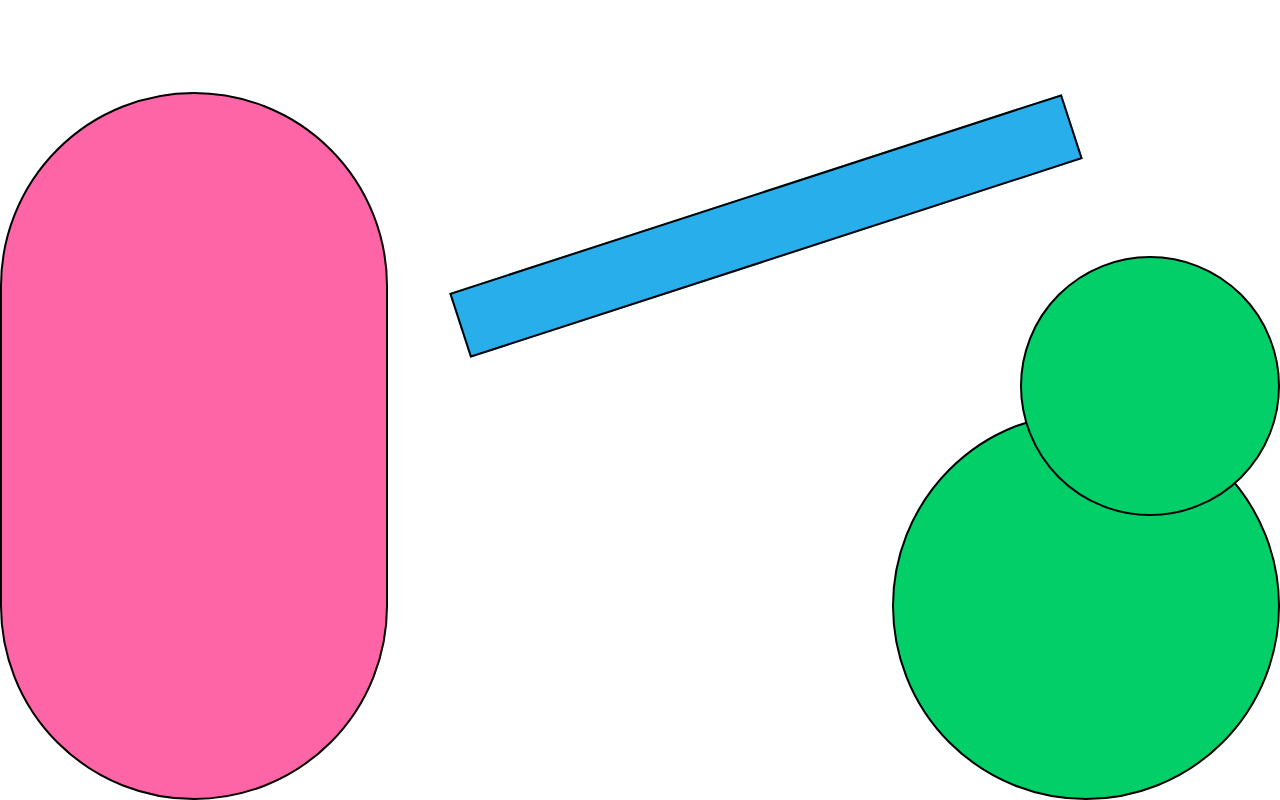
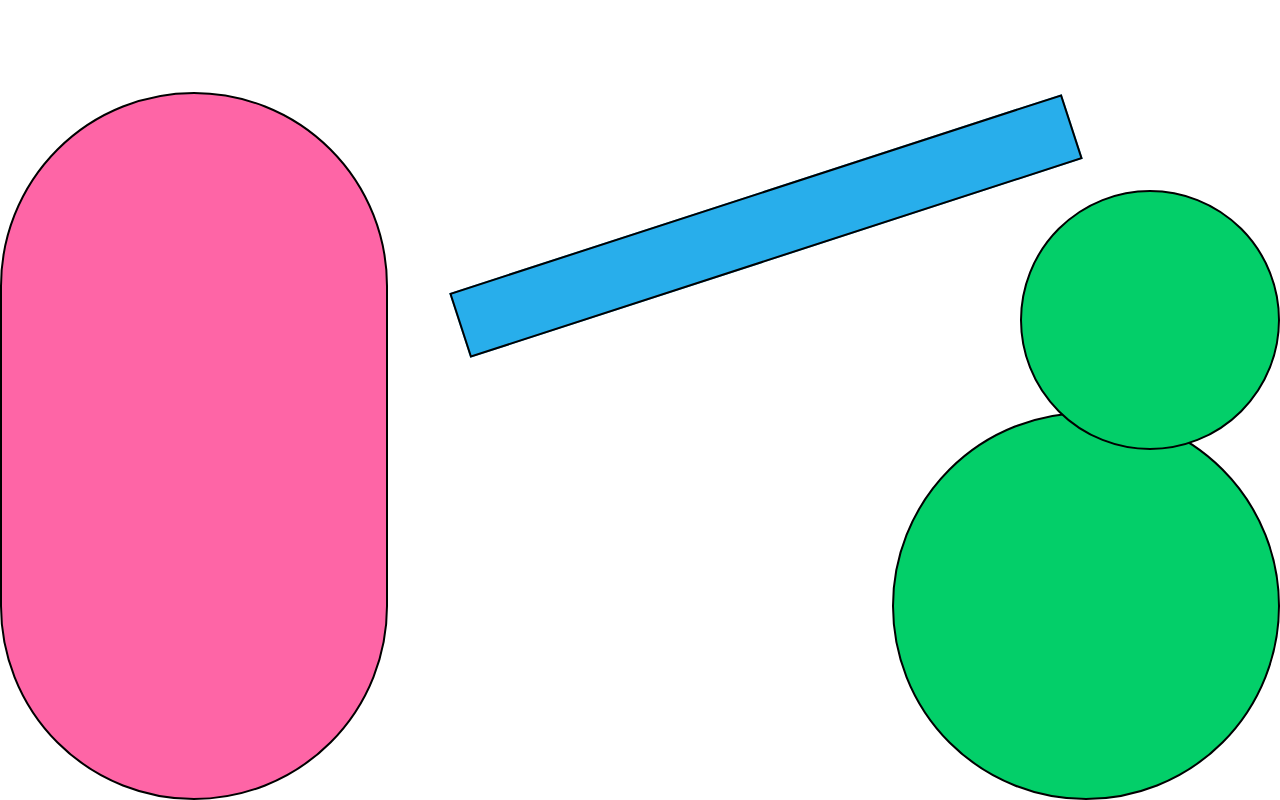
Before and after one commit to mariaapons/2DG_P4, a plain HTML site: page index.html in a window 1280 px wide. Drawn offline with Linux system fonts and the light colour scheme.

Commit message:
index.html

```diff
--- a/index.html
+++ b/index.html
@@ -33,7 +33,7 @@
             z-index: 1;
             position: absolute;
             right: 0;
-            top: 256px;
+            top: 190px;
             width: 256px;
             height: 256px;
             background-color: #03CF69;
```
